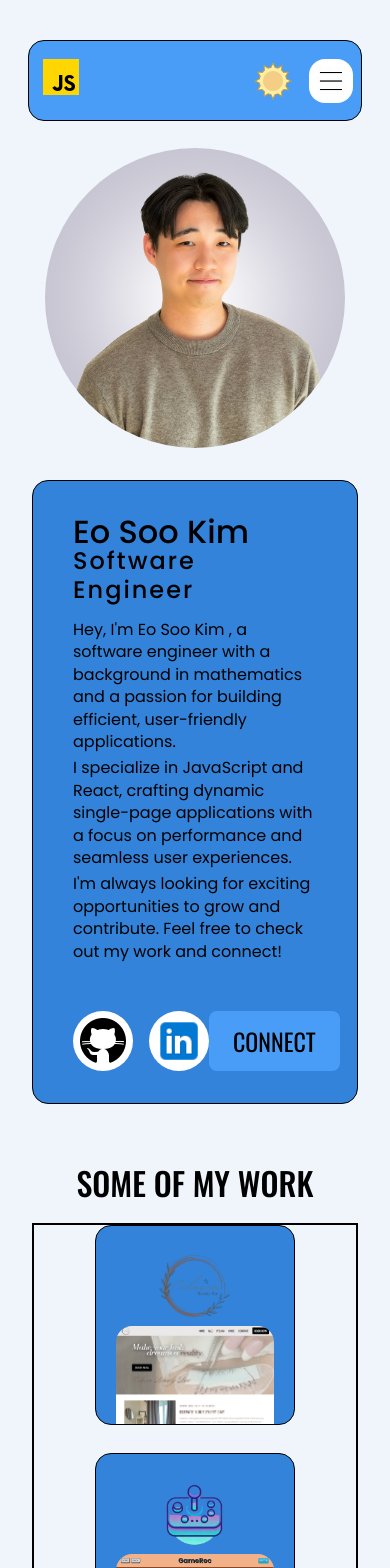
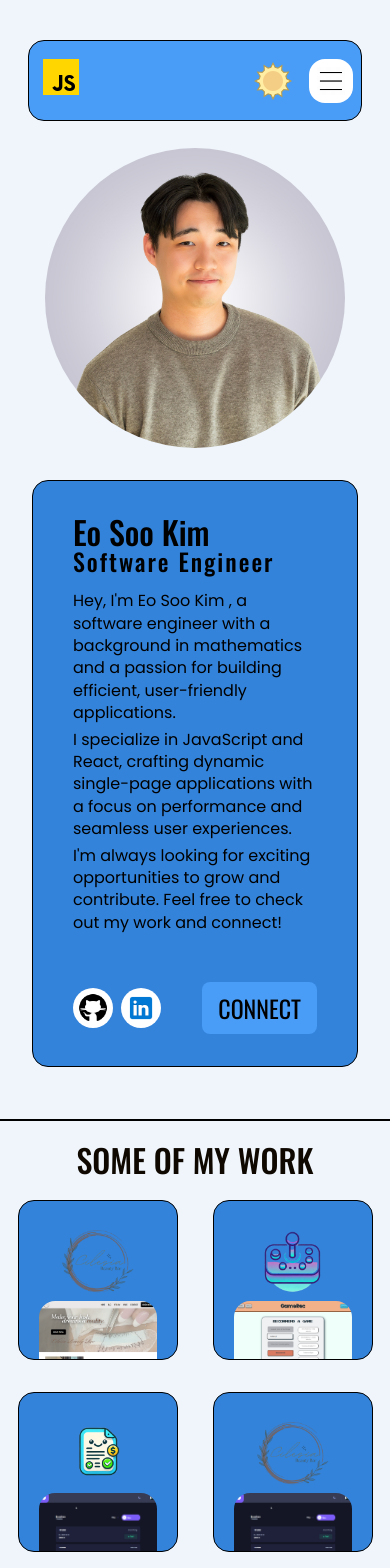
Before and after one commit to eosook/portfolio, a React (Vite) app: page / in a window 390 px wide. Shown: the top 1568 px of the page. Built offline with nearby package versions, Linux system fonts and the light colour scheme.

Commit message:
responsive styling for projects section

```diff
--- a/src/components/About/About.scss
+++ b/src/components/About/About.scss
@@ -15,7 +15,6 @@
 
   &__wrapper {
     @include tablet {
-      margin-top: -2rem;
       display: flex;
       align-items: center;
       justify-content: center;
@@ -67,8 +66,8 @@
   &__link {
     position: relative;
     display: inline-block;
-    height: 60px;
-    width: 60px;
+    height: 40px;
+    width: 40px;
     background-color: white;
     border-radius: 30px;
     display: flex;
@@ -80,14 +79,22 @@
       transform: translate(-50%, -10px);
       transition: all 0.5s cubic-bezier(0.68, -0.55, 0.265, 1.55);
     }
+    @include tablet{
+      height: 60px;
+      width: 60px;
+    }
 
     &-container {
       display: flex;
       justify-content: space-between;
+      align-items: center;
     }
     &-wrapper{
       display: flex;
-      gap: 1rem;
+      gap: 0.5rem;
+      @include tablet{
+        gap: 1rem;
+      }
     }
     &-text {
       @include header(0.825rem);
@@ -107,7 +114,10 @@
       pointer-events: none;
     }
     &-logo {
-      width: 50px;
+      width: 30px;
+      @include tablet{
+        width: 50px;
+      }
       &:hover {
         cursor: pointer;
       }
--- a/src/components/Projects/ProjectCard/ProjectCard.jsx
+++ b/src/components/Projects/ProjectCard/ProjectCard.jsx
@@ -44,13 +44,13 @@ export default function ProjectCard({
     if (isMobile) {
       cardVariants = {
         expanded: { width: "100vw", height: "600px", borderRadius: 16 },
-        collapsed: { width: "200px", height: "200px", borderRadius: 16 },
+        collapsed: { width: "160px", height: "160px", borderRadius: 16 },
       };
     } else if (isTablet) {
       cardVariants = {
         expanded: {
           width: "100vw",
-          height: "600px",
+          height: "700px",
           borderRadius: 16,
           zIndex: 1,
         },
@@ -65,7 +65,7 @@ export default function ProjectCard({
       cardVariants = {
         expanded: {
           width: ["300px", "600px", "1200px"],
-          height: "600px",
+          height: "700px",
           borderRadius: 16,
           zIndex: 1,
           position: ["absolute", "absolute", "relative"]
--- a/src/components/Projects/ProjectCard/ProjectCard.scss
+++ b/src/components/Projects/ProjectCard/ProjectCard.scss
@@ -10,7 +10,7 @@ $work-container-background: rgb(78, 217, 255);
   overflow: hidden;
   justify-content: space-between;
   background-color: var(--primary);
-  margin: 0 auto $margin-l;
+  margin: 0 auto 2rem;
   border: 1px solid black;
   display: flex;
   flex-direction: column;
@@ -21,45 +21,63 @@ $work-container-background: rgb(78, 217, 255);
     height: 620px;
   }
 
-  @include tablet {
-    padding: $padding-m;
-    width: 300px;
-    height: 600px;
-  }
-
   &__expanded{
     padding: $padding-l;
   }
 
   &__back-arrow{
     filter: brightness(0) invert(1);
+    display: block;
+    margin: -52px 0 32px;
+
+    @include tablet{
+      margin: -68px 0 48px;
+    }
 
     &:hover{
       cursor: pointer;
     }
   }
 
+  &__container{
+    width: 100%;
+    max-width: 500px;
+    margin: 0 auto;
+    @include tablet{
+      max-width: 100%;
+    }
+  }
+
   &__content{
-    display: flex;
-
     @include tablet{
-      margin: -2rem auto 0;
+      display: flex;
+      margin: 0 auto 0;
       justify-content: space-between;
       gap: 2rem;
-      width: 550px;
+      width: 500px;
     }
   }
 
   &__title{
     @include title(1.5rem, 500);
     font-family: $oswald-font;
-    margin-left: 0.5rem;
+    margin-bottom: 1rem;
+    text-align: center;
+    @include tablet{
+      margin-left: 0.5rem;
+      text-align: left;
+      font-size: 2rem;
+    }
   }
 
   &__description{
-    @include body(0.925rem);
-    min-width: 300px;
-    width: 300px;
+    @include body(0.825rem);
+
+    @include tablet{
+      @include body(1rem);
+      min-width: 300px;
+      width: 300px;
+    }
   }
 
   &__logo {
@@ -77,15 +95,21 @@ $work-container-background: rgb(78, 217, 255);
   &__techs{
     margin: $margin-m auto 0;
     display: flex;
+    flex-wrap: wrap;
     gap: 1rem;
-    width: 550px;
+
+    @include tablet{
+      width: 550px;
+      margin-top: 2rem;
+    }
 
     &--item{
+      @include header(0.925rem);
       border: 1px solid black;
       border-radius: 8px;
       padding: $padding-xs;
-      background-color: black;
-      color: white;
+      background-color: var(--background);
+      color: var(--font-primary);
     }
   }
 
--- a/src/components/Projects/Projects.scss
+++ b/src/components/Projects/Projects.scss
@@ -8,12 +8,15 @@
 }
 
 .projects {
-  @include componentPadding;
+  margin-top: 2rem;
   height: calc(100dvh - $header-height-mobile);
+  min-height: 800px;
   background-color: var(--background);
+  border-top: 2px solid black;
 
   @include tablet {
-    height: calc(100dvh - $header-height-mobile);
+    @include componentPadding;
+    height: calc(100dvh);
   }
   &__header {
     @include header(2rem);
@@ -21,13 +24,13 @@
     text-align: center;
     padding: $padding-m;
     text-transform: uppercase;
+    color: var(--font-primary)
   }
 
   &__section {
     display: flex;
     flex-wrap: wrap;
     margin: 0 auto;
-    border: 2px solid black;
     @include tablet {
       justify-content: center;
       flex-wrap: nowrap;
--- a/src/styles/_fonts.scss
+++ b/src/styles/_fonts.scss
@@ -60,14 +60,14 @@
 }
 
 @mixin title($font-size, $weight){
-  font-family: $poppins-font;
+  font-family: $oswald-font;
   font-size: $font-size;
   line-height: $font-size * 1.2;
   font-weight: $weight;
 }
 
 @mixin header($font-size){
-  font-family: $poppins-font;
+  font-family: $oswald-font;
   font-size: $font-size;
   line-height: $font-size * 1.2;
   font-weight: 500;
--- a/src/styles/_mixins.scss
+++ b/src/styles/_mixins.scss
@@ -16,11 +16,15 @@
 
 @mixin button {
   border: none;
-  padding: 0.75rem 1.5rem;
+  padding: 0.5rem 1rem;
   border-radius: 8px;
   font-family: $oswald-font;
   font-size: 1.5rem;
   background-color: var(--accent);
+
+  @include tablet{
+    padding: 0.75rem 1.5rem;
+  }
 
   &:hover {
     background-color: $button-primary;
--- a/src/styles/_variables.scss
+++ b/src/styles/_variables.scss
@@ -25,6 +25,8 @@ $padding-xxl: 4rem;
   --primary: #3383da;
   --secondary: #76b0f0;
   --accent: #499df7;
+
+  --font-primary: #0e0801;
 }
 
 [data-theme="dark"] {
@@ -33,6 +35,8 @@ $padding-xxl: 4rem;
   --primary: #2575cb;
   --secondary: #0f4a8a;
   --accent: #085bb5;
+
+  --font-primary: #fef8f1;
 }
 
 // :root {
```
